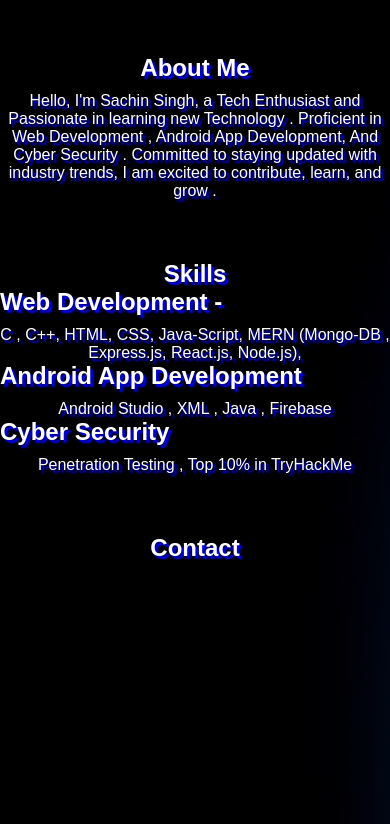
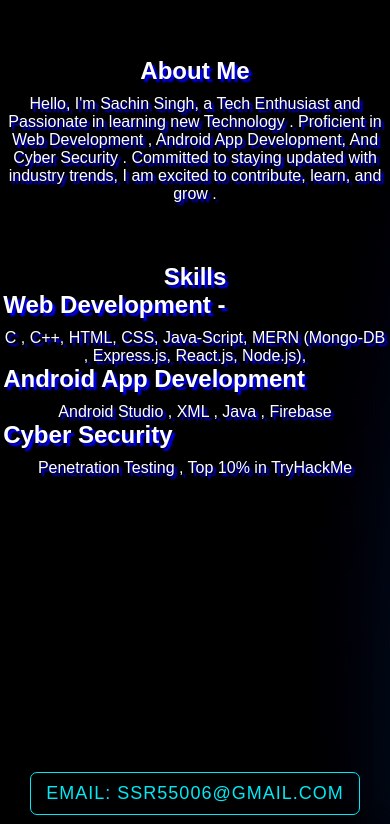
Before and after one commit to SachinRwwt/SachinRwwt.github.io, a plain HTML site: page index.html in a window 390 px wide. Shown: the part 155-979 px from the top of the page. Drawn offline with Linux system fonts and the light colour scheme.

Commit message:
commit
commit

```diff
--- a/class.css
+++ b/class.css
@@ -120,6 +120,11 @@ section p {
 
 /* For tablets */
 @media (max-width: 768px) {
+
+    *{
+        margin: auto;
+        padding: 0%;
+    }
     h1 {
         font-size: 2em;
     }
@@ -148,11 +153,14 @@ section p {
 
 /* For mobile devices */
 @media (max-width: 480px) {
+
     h1 {
         font-size: 1.5em;
     }
     body {
         font-family:Arial, Helvetica, sans-serif;
+        margin: 0.2em;
+        padding: 0;
     }
 
     h4 {
--- a/index.html
+++ b/index.html
@@ -55,15 +55,6 @@
         </div>
     </section>
 
-
-
-
-    <section class="contact">
-        <div class="container">
-            <h2>Contact</h2>
-        </div>
-    </section>
-
 <!--This is button-->
     <div class="btns">
         <a class="blue-btn" href="mailto:ssr55006@gmail.com">Email: ssr55006@gmail.com</a>
```
